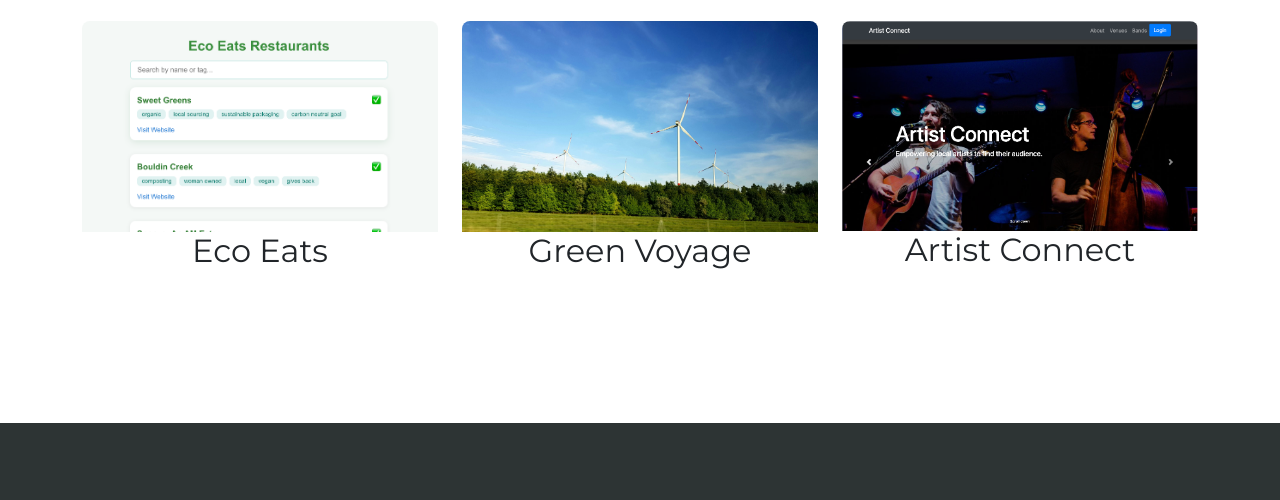
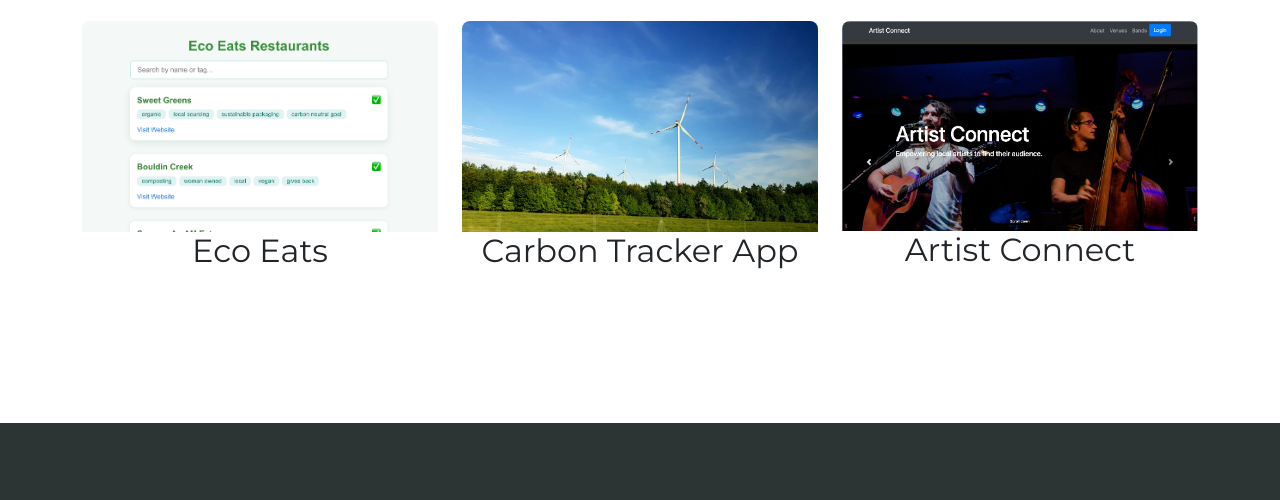
Before and after one commit to jorgerivero3/portfolio, a website: page public/index.html in a window 1280 px wide. Shown: the part 2187-2687 px from the top of the page. Drawn offline with nearby package versions, Linux system fonts and the light colour scheme.

Commit message:
Added Carbon Tracker App

```diff
--- a/public/index.html
+++ b/public/index.html
@@ -156,7 +156,7 @@
                                         <div class="portfolio-item-caption-content text-center text-white"><i class="fas fa-plus fa-3x"></i></div>
                                     </div>
                                     <img class="img-fluid" src="assets/img/portfolio/wind.jpg" alt="wind turbines" />
-                                    <h2 class="text-center">Green Voyage</h2>
+                                    <h2 class="text-center">Carbon Tracker App</h2>
                                 </div>
                             </div>
                             <!-- Portfolio Item 6-->
@@ -263,7 +263,7 @@
                             <div class="row justify-content-center">
                                 <div class="col-lg-8">
                                     <!-- Portfolio Modal - Title-->
-                                    <h2 class="portfolio-modal-title text-secondary text-uppercase mb-0">🌍 Green Voyage</h2>
+                                    <h2 class="portfolio-modal-title text-secondary text-uppercase mb-0">🌍 Carbon Tracker App</h2>
                                     <br />
                                     <!-- Portfolio Modal - Image-->
                                     <img class="img-fluid rounded mb-5" src="assets/img/portfolio/wind.jpg" alt="Photo of windmills" />
```
